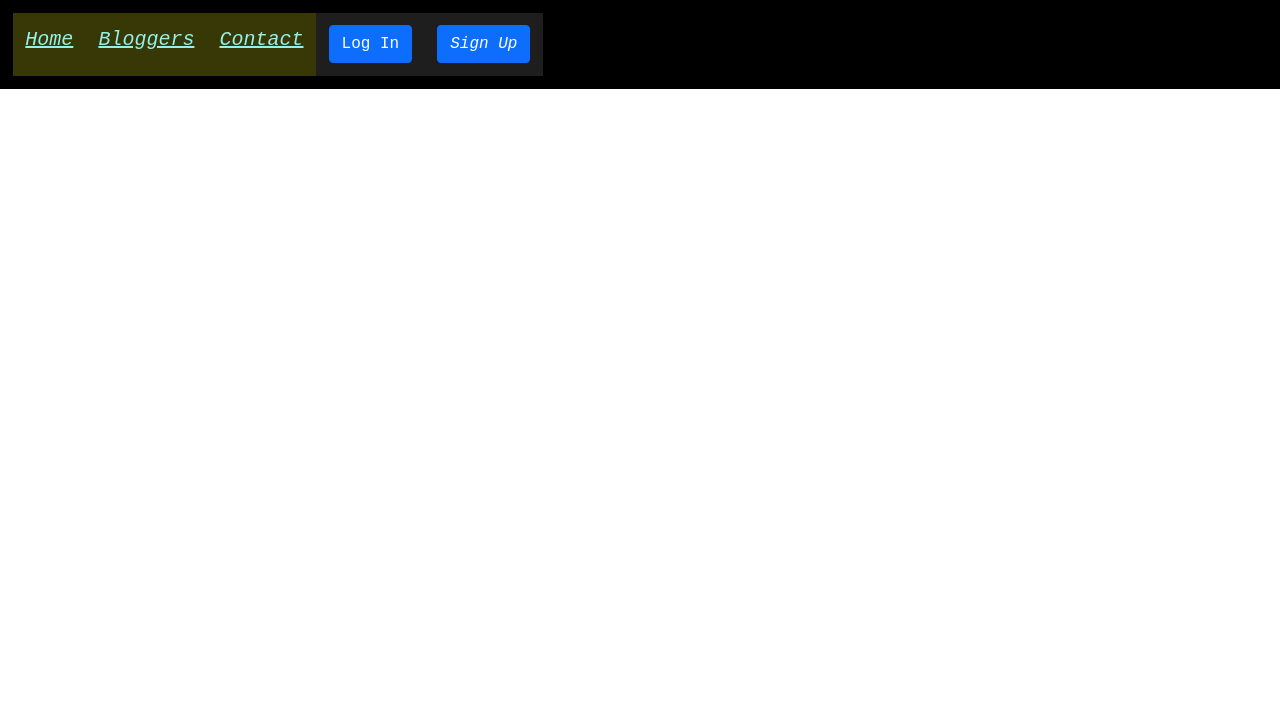
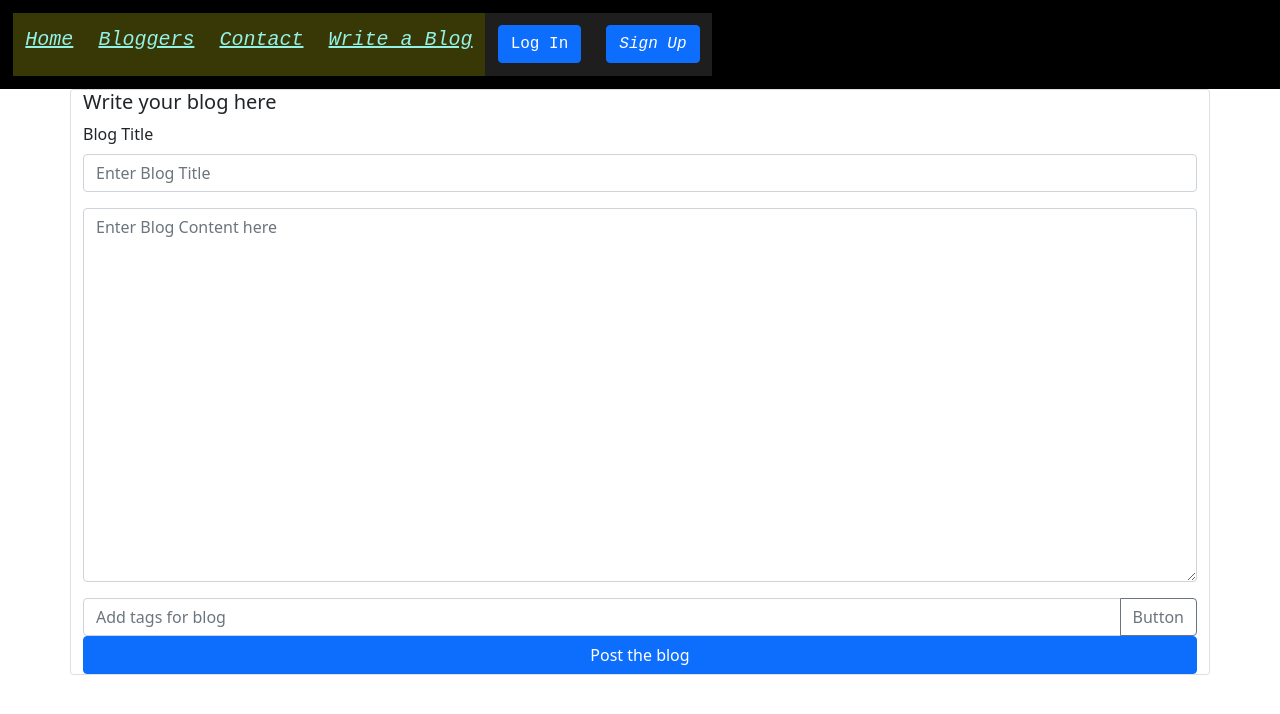
Before and after one commit to isayan58/blog-fe, a React (Create React App) app: page /write-a-blog in a window 1280 px wide. Shown: the top 714 px of the page. Built offline with nearby package versions, Linux system fonts and the light colour scheme.

Commit message:
UI added for Blogpost component

```diff
--- a/package.json
+++ b/package.json
@@ -3,6 +3,7 @@
   "version": "0.1.0",
   "private": true,
   "dependencies": {
+    "@material-ui/lab": "^4.0.0-alpha.60",
     "@testing-library/jest-dom": "^5.15.0",
     "@testing-library/react": "^11.2.7",
     "@testing-library/user-event": "^12.8.3",
@@ -12,6 +13,7 @@
     "react": "^17.0.2",
     "react-bootstrap": "^2.0.2",
     "react-dom": "^17.0.2",
+    "react-paginate": "^8.0.0",
     "react-redux": "^7.2.6",
     "react-router": "^6.0.1",
     "react-router-dom": "^6.0.1",
@@ -44,6 +46,7 @@
     ]
   },
   "devDependencies": {
-    "@types/react-dom": "^17.0.11"
+    "@types/react-dom": "^17.0.11",
+    "@types/react-paginate": "^7.1.1"
   }
 }
--- a/src/App.tsx
+++ b/src/App.tsx
@@ -10,6 +10,7 @@ import Register from './common/Register';
 import Blogs from './authorBlogs/Blogs';
 import '../node_modules/bootstrap/dist/css/bootstrap.min.css';
 import BlogContent from './authorBlogs/BlogContent';
+import BlogWrite from '../src/Blogpost/BlogWrite';
 
 function App() {
   return(
@@ -24,6 +25,7 @@ function App() {
       <Route element={<Register/>} path="/sign-up"/>
       <Route element={<Blogs/>} path="/blogs/:blogger_id"/>
       <Route element={<BlogContent/>} path="/blogs/:blogger_id/:title"/>
+      <Route element={<BlogWrite/>} path="/write-a-blog" />
       </Routes>
     </div>
   </>);
--- /dev/null
+++ b/src/Blogpost/BlogWrite.tsx
@@ -0,0 +1,66 @@
+import React, { useEffect, useState } from "react";
+import { Button, Form, FormControl, InputGroup } from "react-bootstrap";
+import Card from "react-bootstrap/esm/Card";
+
+const BlogWrite =() =>
+{
+    const [author, setAuthor] = useState(4);
+    const [blogtitle, setBlogTitle] = useState("");
+    const [blogcontent, setBlogContent] = useState("");
+    const [tag, setTag]=useState("");
+    const [tags, setTags]=useState([""]);
+
+    const handleClick =() => {
+        console.log(tags);
+    }
+
+    return(
+        <div>
+            <Card className="container">
+      <Card.Title>Write your blog here</Card.Title>
+      <Form.Group className="mb-3" controlId="formBasicEmail">
+        <Form.Label>Blog Title</Form.Label>
+        <Form.Control
+          type="text"
+          placeholder="Enter Blog Title"
+          onClick={(e) => {
+            setBlogTitle(e.currentTarget.value);
+          }}
+        />
+        {
+         <div className="error">{}</div>
+        }
+      </Form.Group>
+      <Form.Group className="mb-3" controlId="formBasicEmail">
+          <Form.Control
+          as="textarea"
+          rows={15}
+          placeholder="Enter Blog Content here"
+          onChange={(e) =>
+        {
+            setBlogContent(e.currentTarget.value);
+        }}
+        />
+      </Form.Group>
+      <InputGroup>
+    <FormControl
+      placeholder="Add tags for blog"
+      aria-label="Recipient's username with two button addons"
+      onChange = {(e)=>
+    {
+        setTag(e.currentTarget.value);
+    }}
+    />
+    <Button variant="outline-secondary"
+    onClick = {()=>
+    {
+        setTags([...tags, tag]);
+    }}>Button</Button>
+  </InputGroup>
+      <Button onClick={handleClick}>Post the blog</Button>
+      </Card>
+        </div>
+    )
+}
+
+export default BlogWrite;
--- a/src/common/Header.tsx
+++ b/src/common/Header.tsx
@@ -15,6 +15,9 @@ const Header = () =>
             </Link>
             <Link className = "header-items" to = "/contact">
                 Contact
+            </Link>
+            <Link className = "header-items" to = "/write-a-blog">
+                Write a Blog
             </Link>
             <div className = "header-buttons">
             <Link to = "/login">
--- a/src/common/Home.tsx
+++ b/src/common/Home.tsx
@@ -1,6 +1,8 @@
 import { useNavigate } from "react-router";
 import React, { useEffect, useState } from "react";
 import './commonstyles/commonstyles.css';
+import Pagination from '@material-ui/lab/Pagination';
+
 interface Blogs
 {
     _id: string,
@@ -25,7 +27,8 @@ const Home = () =>{
     useEffect(getBlogs, []);
     return(
         <div className="home-blogs">
-            {
+                <Pagination count={5} />
+                {
                 blogs.map((data)=>
                 (
                     <div className="blogs-card" onClick={()=>navigate(`/blogs/${data.blogger_id}/${data.title}`)}>
--- a/src/common/commonstyles/commonstyles.css
+++ b/src/common/commonstyles/commonstyles.css
@@ -40,7 +40,7 @@
 .blogger-cards{
     padding: 5px;
     height: 40%;
-    width: 20%;
+    width: 35%;
 }
 
 .blogger-card{
@@ -55,6 +55,10 @@
 
 .blogger-card > img{
     height: 30%;
+}
+
+.blogger{
+    width: 300px;
 }
 
 .blogger-title{
```
Also changed, not shown: 1 other file (tests, documents, lock files or other folders).
